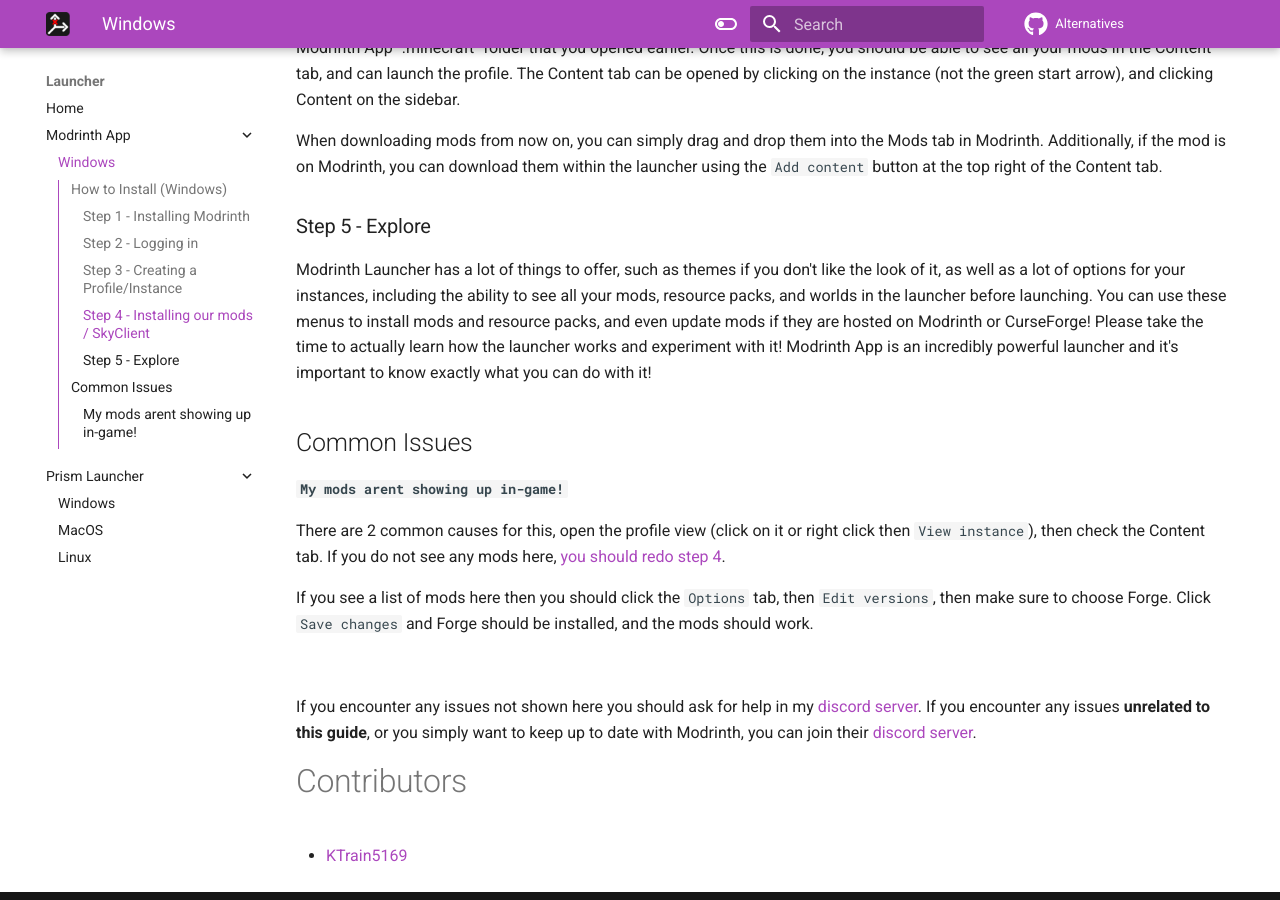
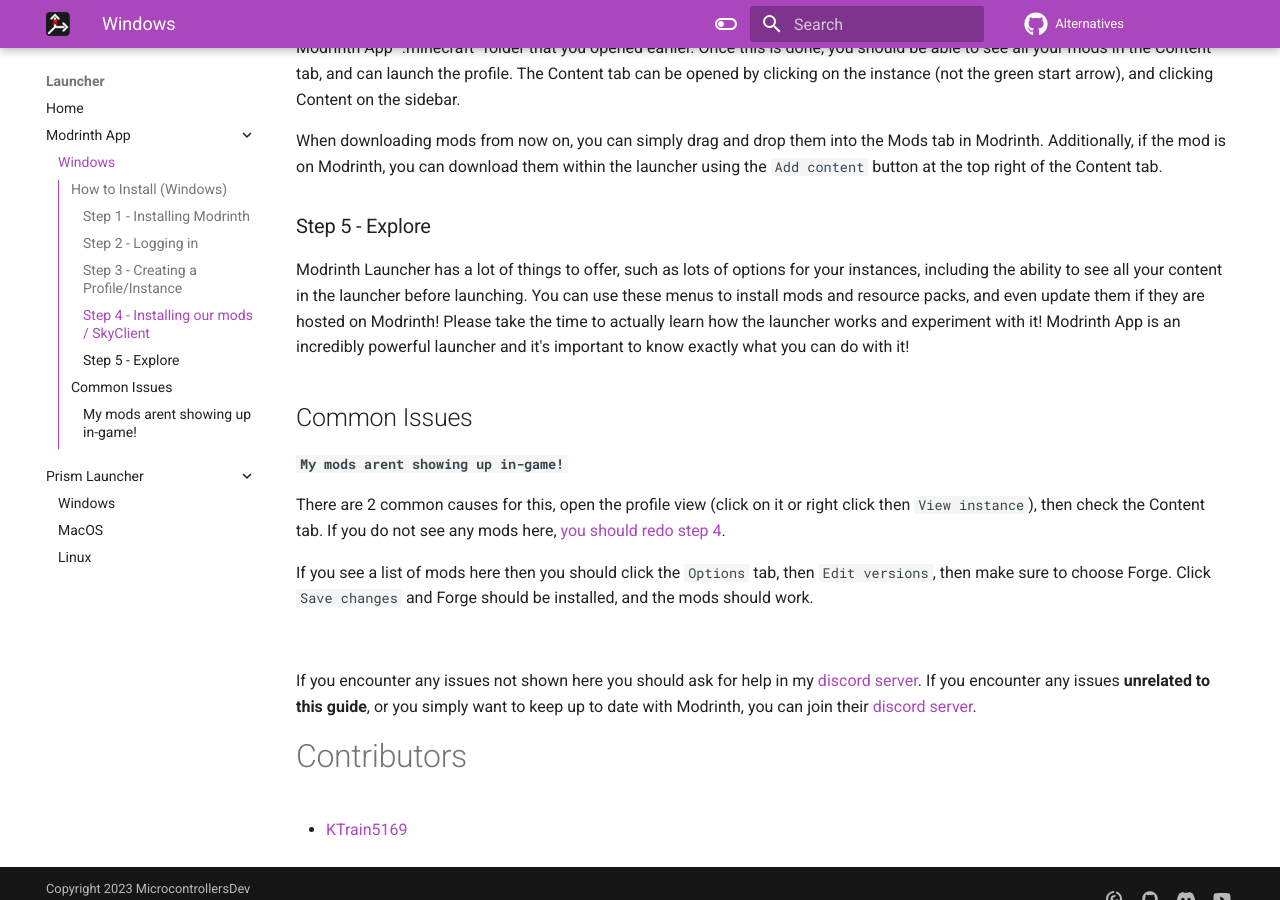
Before and after one commit to MicrocontrollersDev/Alternatives, an MkDocs documentation site: the page built from docs/launcher/modrinth_win.md, in a window 1280 px wide and 900 px high, scrolled down 1139 px. Built offline with MkDocs 1.6.1 and Material for MkDocs 9.7.7, drawn with Linux system fonts in a browser that asks for light colours; comment, search, counter and statistics services are not loaded.

Commit message:
Update modrinth_win.md

```diff
--- a/docs/launcher/modrinth_win.md
+++ b/docs/launcher/modrinth_win.md
@@ -30,7 +30,7 @@
 
 ### Step 5 - Explore
 
-Modrinth Launcher has a lot of things to offer, such as themes if you don't like the look of it, as well as a lot of options for your instances, including the ability to see all your mods, resource packs, and worlds in the launcher before launching. You can use these menus to install mods and resource packs, and even update mods if they are hosted on Modrinth or CurseForge! Please take the time to actually learn how the launcher works and experiment with it! Modrinth App is an incredibly powerful launcher and it's important to know exactly what you can do with it!
+Modrinth Launcher has a lot of things to offer, such as lots of options for your instances, including the ability to see all your content in the launcher before launching. You can use these menus to install mods and resource packs, and even update them if they are hosted on Modrinth! Please take the time to actually learn how the launcher works and experiment with it! Modrinth App is an incredibly powerful launcher and it's important to know exactly what you can do with it!
 
 ## Common Issues
 
```
